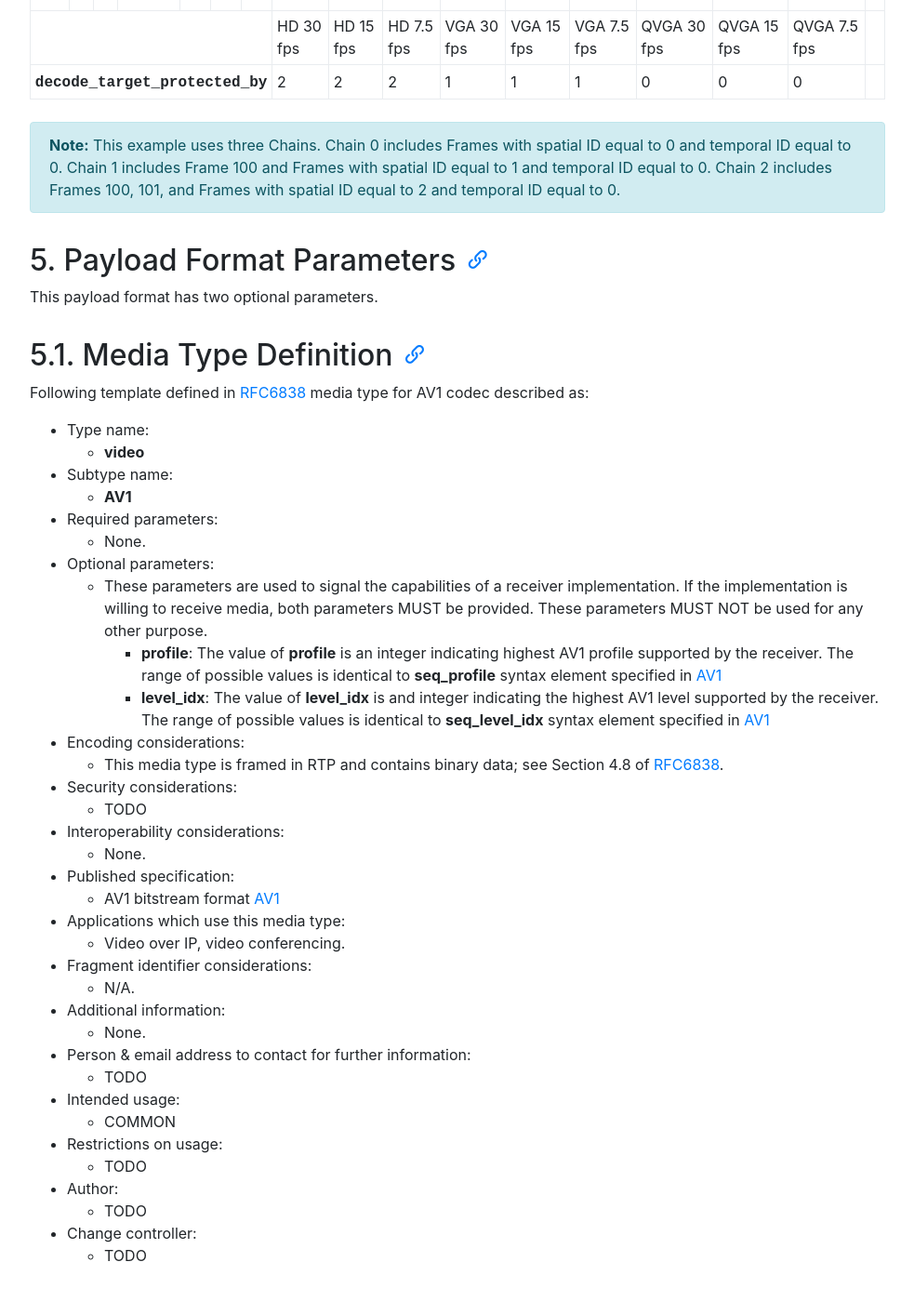
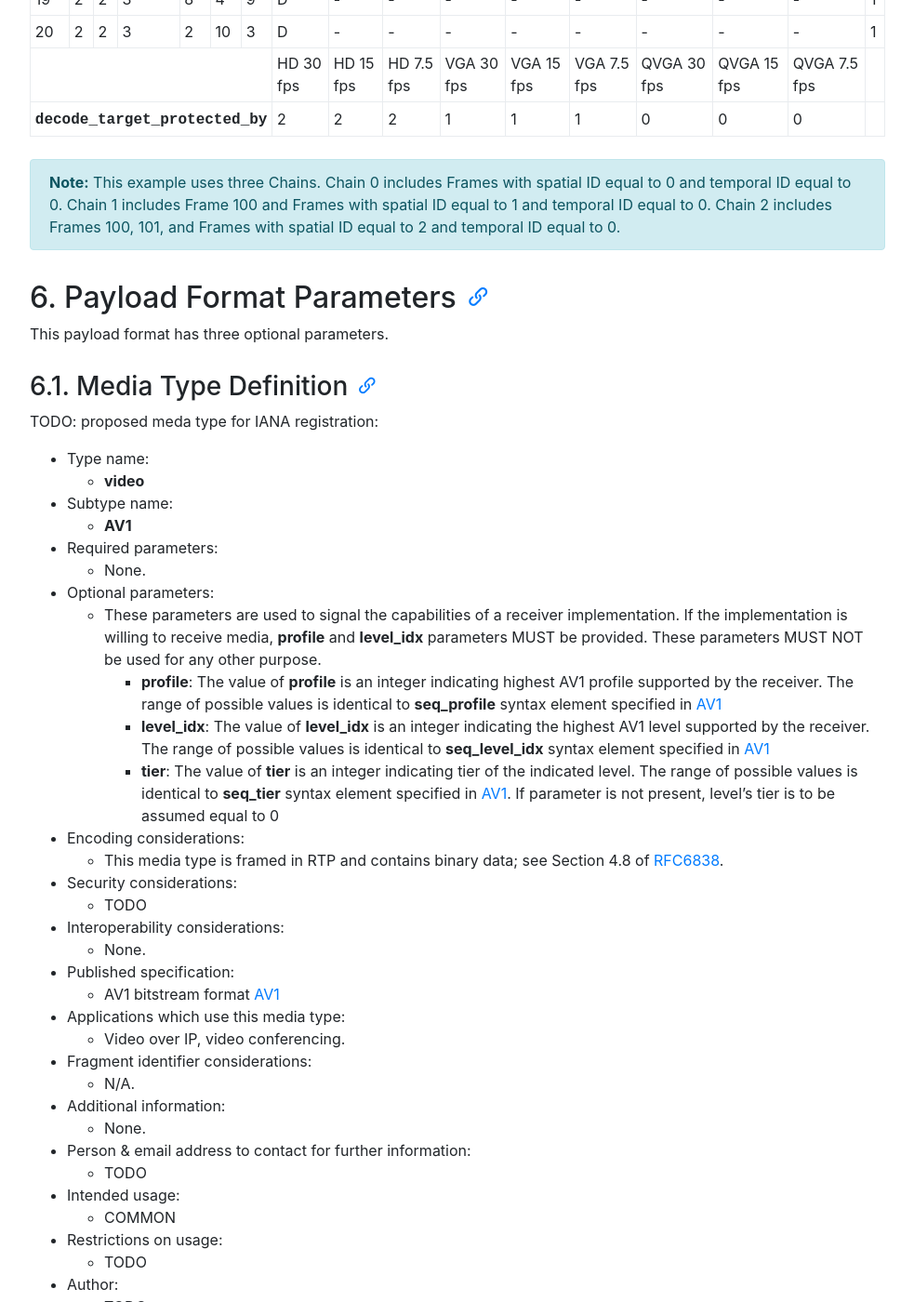
Before and after one commit to AOMediaCodec/av1-rtp-spec, a Jekyll site: the page built from index.md, in a window 1280 px wide and 1400 px high, scrolled down 19618 px. Shown: the whole window at 93% size, without its empty margins (53-1036 px from the left). Built offline with Jekyll 4.4.1, drawn with Linux system fonts in a browser that asks for light colours; nearby versions of some CDN libraries; some of the changed text lies outside the part shown.

Commit message:
Reverted chapters numbering; Added 'tier' parameter description

```diff
--- a/av1-rtp-spec.md
+++ b/av1-rtp-spec.md
@@ -1098,13 +1098,13 @@ with spatial ID equal to 1 and temporal ID equal to 0. Chain 2 includes Frames
 100, 101, and Frames with spatial ID equal to 2 and temporal ID equal to 0.
 {:.alert .alert-info }
 
-## 5. Payload Format Parameters
+## 6. Payload Format Parameters
 
-This payload format has two optional parameters.
+This payload format has three optional parameters.
 
-## 5.1. Media Type Definition
+### 6.1. Media Type Definition
 
-Following template defined in [RFC6838] media type for AV1 codec described as:
+TODO: proposed meda type for IANA registration:
 
 * Type name:
    * **video**
@@ -1113,9 +1113,11 @@ Following template defined in [RFC6838] media type for AV1 codec described as:
 * Required parameters:
   * None.
 * Optional parameters:
-  * These parameters are used to signal the capabilities of a receiver implementation. If the implementation is willing to receive media, both parameters MUST be provided. These parameters MUST NOT be used for any other purpose.
+  * These parameters are used to signal the capabilities of a receiver implementation. If the implementation is willing to receive media, **profile** and **level_idx** parameters MUST be provided. These parameters MUST NOT be used for any other purpose.
     * **profile**: The value of **profile** is an integer indicating highest AV1 profile supported by the receiver. The range of possible values is identical to **seq_profile** syntax element specified in [AV1]
-    * **level_idx**: The value of **level_idx** is and integer indicating the highest AV1 level supported by the receiver. The range of possible values is identical to **seq_level_idx** syntax element specified in [AV1]
+    * **level_idx**: The value of **level_idx** is an integer indicating the highest AV1 level supported by the receiver. The range of possible values is identical to **seq_level_idx** syntax element specified in [AV1]
+    * **tier**: The value of **tier** is an integer indicating tier of the indicated level.  The range of possible values is identical to **seq_tier** syntax element specified in [AV1]. If parameter is not present, level's tier is to be assumed equal to 0
+
 * Encoding considerations:
   * This media type is framed in RTP and contains binary data; see Section 4.8 of [RFC6838].
 * Security considerations:
@@ -1141,27 +1143,29 @@ Following template defined in [RFC6838] media type for AV1 codec described as:
 * Change controller:
   * TODO
 
-## 5.2. SDP Parameters
+### 6.2. SDP Parameters
 The receiver MUST ignore any fmtp parameter unspecified in this memo.
 
-### 5.2.1. Mapping of Media Subtype Parameters to SDP
+#### 6.2.1. Mapping of Media Subtype Parameters to SDP
 The media type video/AV1 string is mapped to fields in the Session Description Protocol (SDP) [RFC4566] as follows:
 * The media name in the "m=" line of SDP MUST be video.
 * The encoding name in the "a=rtpmap" line of SDP MUST be AV1 (the media subtype).
 * The clock rate in the "a=rtpmap" line MUST be 90000.
 * The parameters "**profile**", and "**level_idx**", MUST be included in the "a=fmtp" line of SDP if SDP is used to declare receiver capabilities. These parameters are expressed as a media subtype string, in the form of a semicolon separated list of parameter=value pairs.
+* Parameter "**tier**" COULD be included alongside "**profile**" and "**level_idx** parameters in "a=fmtp" line if indicated level supports tier different to 0.
 
-### 5.2.1.1. Example
+
+#### 6.2.1.1. Example
 An example of media representation in SDP is as follows:
 
 * m=video 49170 RTP/AVPF 98
 * a=rtpmap:98 AV1/90000
-* a=fmtp:98 profile=2; level_idx=23;
+* a=fmtp:98 profile=2; level_idx=8; tier=1;
 
-## 6. References
+## 7. References
 
 
-### 6.1 Normative references
+### 7.1 Normative references
 
   * [RFC3550] for RTP header format
   * [RFC8285] for generic RTP header extensions
@@ -1182,8 +1186,8 @@ An example of media representation in SDP is as follows:
 [AV1]: https://aomedia.org/av1-bitstream-and-decoding-process-specification/
 [RFC2119]: https://tools.ietf.org/html/rfc2119
 [RFC3550]: https://tools.ietf.org/html/rfc3550
+[RFC4566]: https://tools.ietf.org/html/rfc4566
 [RFC4585]: https://tools.ietf.org/html/rfc4585
-[RFC4566]: https://tools.ietf.org/html/rfc4566
 [RFC6838]: https://tools.ietf.org/html/rfc6838
 [RFC7667]: https://tools.ietf.org/html/rfc7667
 [RFC8285]: https://tools.ietf.org/html/rfc8285
```
Also changed, not shown: other parts of av1-rtp-spec.md (+6 -6 lines).
